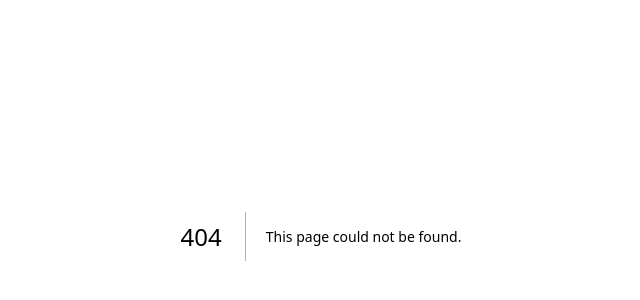
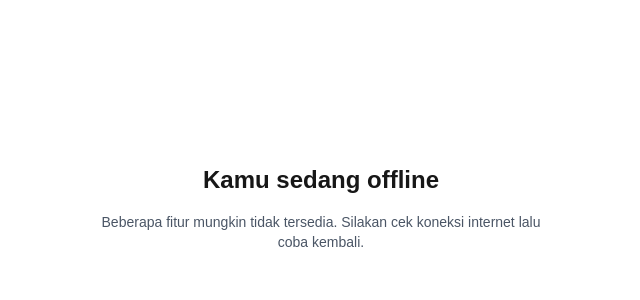
Before and after one commit to ms-hamid/SaveBite, a Next.js app in the folder frontend/: page /offline in a window 1280 px wide. Before the commit this address had no page. Shown: the part 164-464 px from the top of the page, without its empty margins (319-959 px from the left). Built offline with nearby package versions, Linux system fonts and the light colour scheme.

Commit message:
add: offline page for pwa

```diff
--- /dev/null
+++ b/frontend/src/app/offline/page.tsx
@@ -0,0 +1,21 @@
+export default function OfflinePage() {
+    return (
+      <main className="min-h-screen flex items-center justify-center px-6 bg-background">
+        <div className="max-w-md text-center space-y-4">
+          <h1 className="text-2xl font-bold">Kamu sedang offline</h1>
+
+          <p className="text-sm text-gray-600">
+            Beberapa fitur mungkin tidak tersedia. Silakan cek koneksi internet
+            lalu coba kembali.
+          </p>
+
+          <a
+            href="/"
+            className="inline-flex rounded-xl px-4 py-2 bg-primary text-white font-medium"
+          >
+            Kembali ke Beranda
+          </a>
+        </div>
+      </main>
+    );
+  }
```
